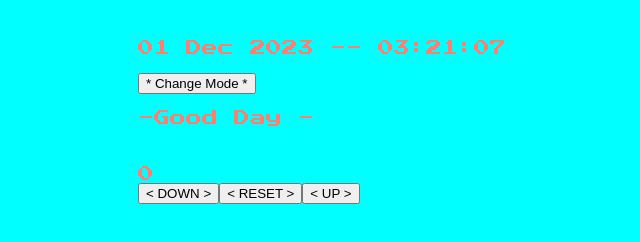
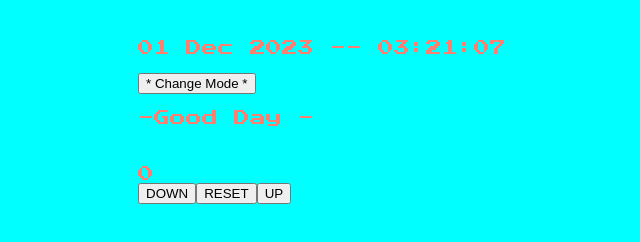
Before and after one commit to alexander784/JavaScript-Counter, a plain HTML site: page index.html in a window 1280 px wide. Shown: the whole page, without its empty margins (52-692 px from the left). Drawn offline with Linux system fonts and the light colour scheme.

Commit message:
Reset Button

```diff
--- a/index.js
+++ b/index.js
@@ -52,7 +52,7 @@ const downBtn = document.createElement("button");
 //set the btn classs value
 downBtn.setAttribute("class", "btn");
 // set the textContent of the Down Button
-downBtn.innerText = "< DOWN >";
+downBtn.innerText = "DOWN ";
 //Append the  downbtn to the BtnsWrapper element
 btnsWrapper.appendChild(downBtn);
 
@@ -60,7 +60,7 @@ const resetBtn = document.createElement("button");
 //set class atrriubute for the rset button
 resetBtn.setAttribute("class", "btn");
 // set the content of the reset Button
-resetBtn.innerText = "< RESET >";
+resetBtn.innerText = "RESET ";
 // Append the resetBtn to the btnsWrapper element
 btnsWrapper.appendChild(resetBtn);
 
@@ -68,7 +68,7 @@ const upBtn = document.createElement("button");
 //set the class attribute for upbtn
 upBtn.setAttribute("class", "btn");
 // set content of the upbtn
-upBtn.innerText= " < UP >";
+upBtn.innerText= "  UP ";
 //Append upBtn to the btnsWrapper button
 btnsWrapper.appendChild(upBtn);
 
--- a/style.css
+++ b/style.css
@@ -40,3 +40,10 @@ body.dark {
     flex-direction: column-reverse;
     align-items: start;
 }
+.current-date {
+    font-size: clamp(0.75rem, 2.5vw, 1.5rem);
+}
+
+.mode-btn {
+    font-size: clamp(0.5rem, 2.5vw, 0.75rem);
+  }
```
